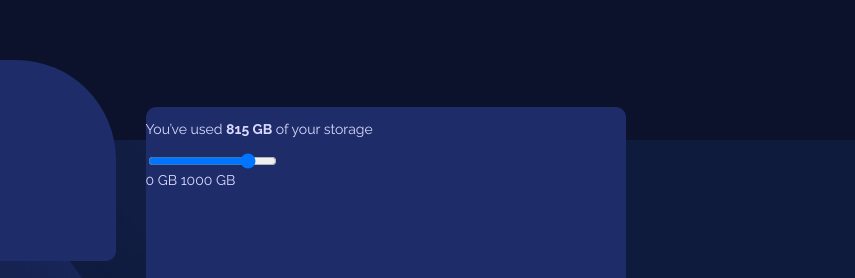
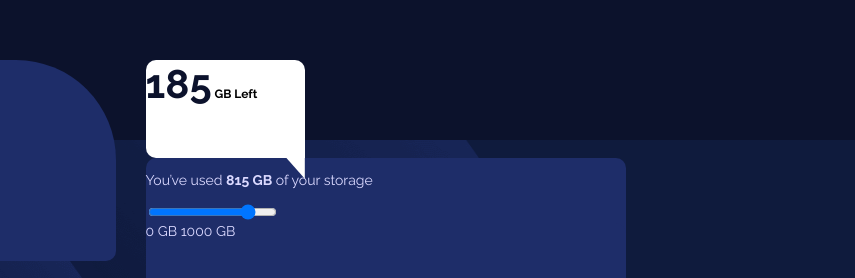
Before and after one commit to mikeFrees/flyo, a website: page index.html in a window 1280 px wide. Shown: the part 240-518 px from the top of the page, 425-1280 px from the left. Drawn offline with Linux system fonts and the light colour scheme.

Commit message:
added triangle to info bubble

```diff
--- a/index.html
+++ b/index.html
@@ -63,7 +63,7 @@
       </nav>
     </header>
     <main>
-      <!-- <div class="info-bubble"><strong>185</strong> GB Left</div> -->
+      <div class="info-bubble"><strong>185</strong> GB Left</div>
       <div>
         <p>You’ve used <strong>815 GB</strong> of your storage</p>
         <input
--- a/style.css
+++ b/style.css
@@ -66,12 +66,25 @@ main div {
   font-weight: 700;
   font-style: normal;
   width: 33.149%;
-  height: 74.35%
+  height: 74.35%;
+  border-bottom-right-radius: 0px;
 }
 
 .info-bubble strong{
   color: var(--Very-dark-blue);
   font-size: 40px;
+}
+
+.info-bubble::after {
+  position: relative;
+  top: 51%;
+  left: 88%;
+  content: "";
+  display: block;
+  width: 12.1%;
+  height: 21.88%;
+  background: white;
+  clip-path: polygon(100% 0, 0 0, 100% 100%);
 }
 
 header {
```
